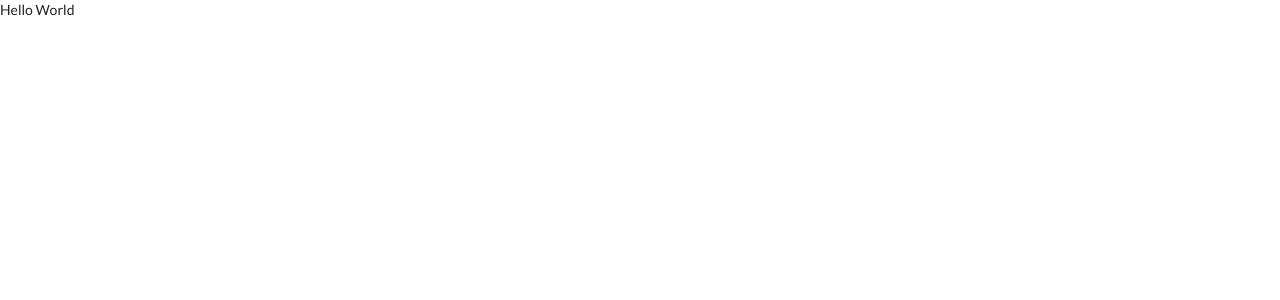
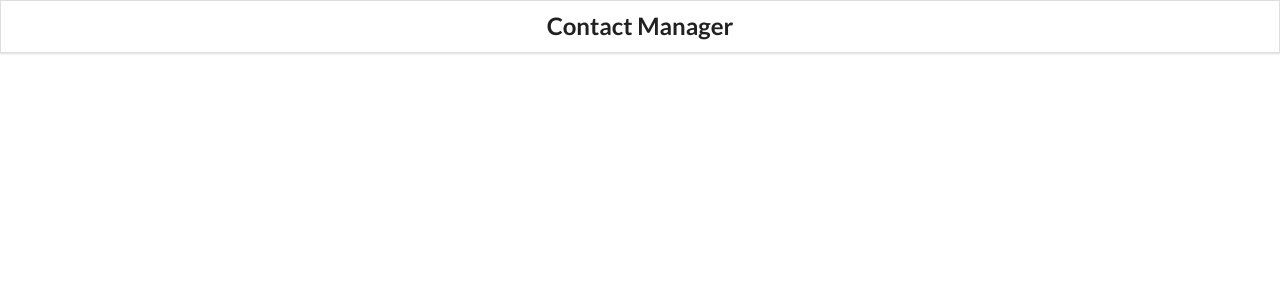
Before and after one commit to anojan1996/React-Contact-App, a React (Create React App) app: page / in a window 1280 px wide. Shown: the top 300 px of the page. Built offline with nearby package versions, Linux system fonts and the light colour scheme.

Commit message:
Header Component

```diff
--- a/src/components/App.css
+++ b/src/components/App.css
@@ -1,38 +1,23 @@
-.App {
-  text-align: center;
+.main {
+  margin-top: 5em;
 }
 
-.App-logo {
-  height: 40vmin;
-  pointer-events: none;
+.center {
+  justify-content: center;
+  padding: 10px;
 }
 
-@media (prefers-reduced-motion: no-preference) {
-  .App-logo {
-    animation: App-logo-spin infinite 20s linear;
-  }
+.ui.search input {
+  width: 100%;
+  border-radius: 0 !important;
 }
 
-.App-header {
-  background-color: #282c34;
-  min-height: 100vh;
-  display: flex;
-  flex-direction: column;
-  align-items: center;
-  justify-content: center;
-  font-size: calc(10px + 2vmin);
-  color: white;
+.item {
+  padding: 15px 0px !important;
 }
 
-.App-link {
-  color: #61dafb;
+i.icon {
+  float: right;
+  font-size: 20px;
+  cursor: pointer;
 }
-
-@keyframes App-logo-spin {
-  from {
-    transform: rotate(0deg);
-  }
-  to {
-    transform: rotate(360deg);
-  }
-}
--- a/src/components/App.js
+++ b/src/components/App.js
@@ -1,8 +1,11 @@
 import './App.css';
+import Header from "./Header";
 
 function App() {
   return (
-   <div> Hello World </div>
+   <div className="ui container">
+     <Header/>
+   </div>
   );
 }
 
--- a/src/components/Header.js
+++ b/src/components/Header.js
@@ -0,0 +1,13 @@
+import React from "react";
+
+const Header = () => {
+  return (
+    <div className="ui fixed menu">
+      <div className="ui container center">
+        <h2>Contact Manager</h2>
+      </div>
+    </div>
+  );
+};
+
+export default Header;
```
